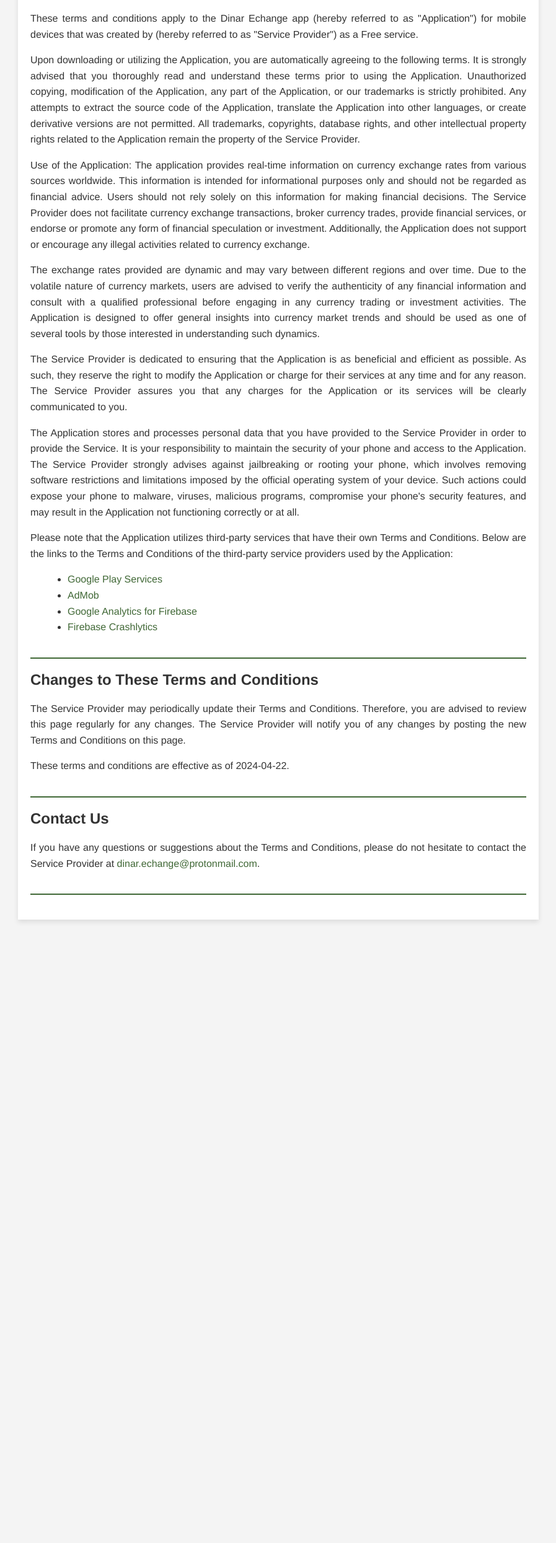
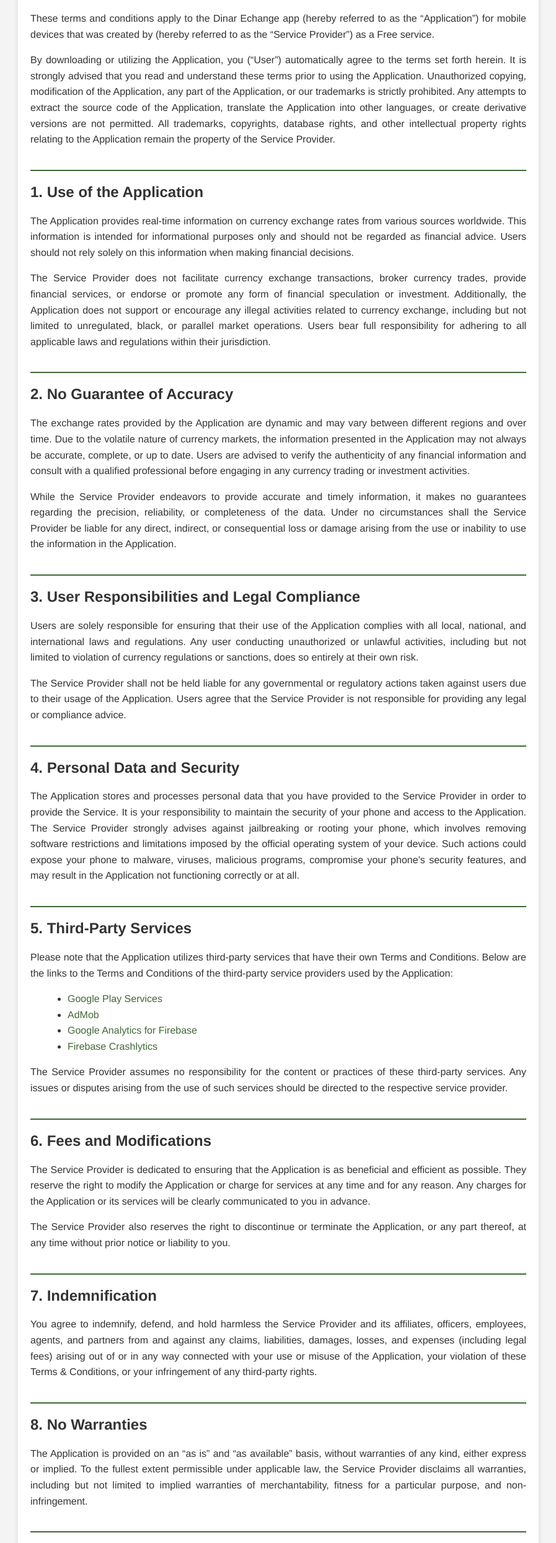
Before and after one commit to lyestarzalt/dinar_eachange-legal-docs, a plain HTML site: page public/terms_and_conditions.html in a window 1280 px wide. Shown: the part 133-2623 px from the top of the page at 62% size, without its empty margins (191-1088 px from the left). Before the commit the page ends 1637 px from the top, so only its background shows below. Drawn offline with Linux system fonts and the light colour scheme.

Commit message:
feat: update terms and conditions with new sections and improved formatting

```diff
--- a/public/terms_and_conditions.html
+++ b/public/terms_and_conditions.html
@@ -2,154 +2,286 @@
 <html lang="en">
 
 <head>
-    <meta charset="UTF-8">
-    <meta name="viewport" content="width=device-width, initial-scale=1.0">
+    <meta charset="UTF-8" />
+    <meta name="viewport" content="width=device-width, initial-scale=1.0" />
     <title>Terms & Conditions - Dinar Echange App</title>
     <style>
-          body {
-            font-family: 'Geologica', Helvetica, Arial, sans-serif; /* Fallback to generic fonts */
+        body {
+            font-family: 'Geologica', Helvetica, Arial, sans-serif;
             padding: 0;
             margin: 0;
             background: #f4f4f4;
             color: #333;
         }
+
         .container {
             max-width: 800px;
             margin: 20px auto;
-            background: white;
+            background: #fff;
             padding: 20px;
-            box-shadow: 0 4px 8px rgba(0,0,0,0.1);
+            box-shadow: 0 4px 8px rgba(0, 0, 0, 0.1);
         }
+
         header {
             text-align: center;
             margin-bottom: 20px;
-                        border-bottom: 2px solid #406836; /* Green line as separator */
+            border-bottom: 2px solid #406836;
+            padding-bottom: 30px;
+        }
 
-                    padding-bottom: 30px;
-
-                    }
         header h1 {
             margin: 0;
             font-size: 28px;
-            color: #406836; /* Adjust the color to fit your app's theme */
+            color: #406836;
         }
+
         header h1 span {
             display: block;
             font-size: 22px;
-            color: 406836;
+            color: #406836;
         }
+
         section {
             margin-bottom: 20px;
             text-align: justify;
-        border-bottom: 2px solid #406836; /* Green line as separator */
-        padding-bottom: 20px;
+            border-bottom: 2px solid #406836;
+            /* Green line as separator */
+            padding-bottom: 20px;
         }
-        p, li {
+
+        p,
+        li {
             line-height: 1.6;
             font-size: 16px;
         }
+
         ul {
             margin-left: 20px;
         }
+
         a {
             color: #406836;
             text-decoration: none;
         }
 
+        h2 {
+            margin-top: 0;
+        }
     </style>
 </head>
 
 <body>
     <div class="container">
-      <header>
+        <header>
             <h1>Dinar Echange <span>Terms & Conditions</span></h1>
         </header>
 
+        <!-- INTRODUCTION / APP OVERVIEW -->
         <section>
-            <p>These terms and conditions apply to the Dinar Echange app (hereby referred to as "Application") for
-                mobile devices
-                that was created by (hereby referred to as "Service Provider") as a Free service.</p>
-            <p>Upon downloading or utilizing the Application, you are automatically agreeing to the following terms. It
-                is strongly
-                advised that you thoroughly read and understand these terms prior to using the Application. Unauthorized
-                copying,
-                modification of the Application, any part of the Application, or our trademarks is strictly prohibited.
-                Any attempts to
-                extract the source code of the Application, translate the Application into other languages, or create
-                derivative
-                versions are not permitted. All trademarks, copyrights, database rights, and other intellectual property
-                rights related
-                to the Application remain the property of the Service Provider.</p>
-            <p>Use of the Application: The application provides real-time information on currency exchange rates from
-                various sources
+            <p>
+                These terms and conditions apply to the Dinar Echange app (hereby referred to as the “Application”) for
+                mobile devices that was created by (hereby referred to as the “Service Provider”) as a Free service.
+            </p>
+            <p>
+                By downloading or utilizing the Application, you (“User”) automatically agree to the terms set forth
+                herein. It is strongly advised that you read and understand these terms prior to using the Application.
+                Unauthorized copying, modification of the Application, any part of the Application, or our trademarks is
+                strictly prohibited. Any attempts to extract the source code of the Application, translate the
+                Application into other languages, or create derivative versions are not permitted. All trademarks,
+                copyrights, database rights, and other intellectual property rights relating to the Application remain
+                the property of the Service Provider.
+            </p>
+        </section>
+
+        <!-- APPLICATION USAGE / PURPOSE -->
+        <section>
+            <h2>1. Use of the Application</h2>
+            <p>
+                The Application provides real-time information on currency exchange rates from various sources
                 worldwide. This information is intended for informational purposes only and should not be regarded as
-                financial advice.
-                Users should not rely solely on this information for making financial decisions. The Service Provider
-                does not
-                facilitate currency exchange transactions, broker currency trades, provide financial services, or
-                endorse or promote any
-                form of financial speculation or investment. Additionally, the Application does not support or encourage
-                any illegal
-                activities related to currency exchange.</p>
-            <p>The exchange rates provided are dynamic and may vary between different regions and over time. Due to the
-                volatile nature
-                of currency markets, users are advised to verify the authenticity of any financial information and
-                consult with a
-                qualified professional before engaging in any currency trading or investment activities. The Application
-                is designed to
-                offer general insights into currency market trends and should be used as one of several tools by those
-                interested in
-                understanding such dynamics.</p>
-            <p>The Service Provider is dedicated to ensuring that the Application is as beneficial and efficient as
-                possible. As such,
-                they reserve the right to modify the Application or charge for their services at any time and for any
-                reason. The
-                Service Provider assures you that any charges for the Application or its services will be clearly
-                communicated to you.</p>
-            <p>The Application stores and processes personal data that you have provided to the Service Provider in
-                order to provide
-                the Service. It is your responsibility to maintain the security of your phone and access to the
-                Application. The Service
-                Provider strongly advises against jailbreaking or rooting your phone, which involves removing software
-                restrictions and
-                limitations imposed by the official operating system of your device. Such actions could expose your
-                phone to malware,
-                viruses, malicious programs, compromise your phone's security features, and may result in the
-                Application not
-                functioning correctly or at all.</p>
-            <p>Please note that the Application utilizes third-party services that have their own Terms and Conditions.
-                Below are the
-                links to the Terms and Conditions of the third-party service providers used by the Application:</p>
+                financial advice. Users should not rely solely on this information when making financial decisions.
+            </p>
+            <p>
+                The Service Provider does not facilitate currency exchange transactions, broker currency trades, provide
+                financial services, or endorse or promote any form of financial speculation or investment. Additionally,
+                the Application does not support or encourage any illegal activities related to currency exchange,
+                including but not limited to unregulated, black, or parallel market operations. Users bear full
+                responsibility for adhering to all applicable laws and regulations within their jurisdiction.
+            </p>
+        </section>
+
+        <!-- NO GUARANTEE OF ACCURACY / VERIFICATION -->
+        <section>
+            <h2>2. No Guarantee of Accuracy</h2>
+            <p>
+                The exchange rates provided by the Application are dynamic and may vary between different regions and
+                over time. Due to the volatile nature of currency markets, the information presented in the Application
+                may not always be accurate, complete, or up to date. Users are advised to verify the authenticity of any
+                financial information and consult with a qualified professional before engaging in any currency trading
+                or investment activities.
+            </p>
+            <p>
+                While the Service Provider endeavors to provide accurate and timely information, it makes no guarantees
+                regarding the precision, reliability, or completeness of the data. Under no circumstances shall the
+                Service Provider be liable for any direct, indirect, or consequential loss or damage arising from the
+                use or inability to use the information in the Application.
+            </p>
+        </section>
+
+        <!-- USER RESPONSIBILITIES -->
+        <section>
+            <h2>3. User Responsibilities and Legal Compliance</h2>
+            <p>
+                Users are solely responsible for ensuring that their use of the Application complies with all local,
+                national, and international laws and regulations. Any user conducting unauthorized or unlawful
+                activities, including but not limited to violation of currency regulations or sanctions, does so
+                entirely at their own risk.
+            </p>
+            <p>
+                The Service Provider shall not be held liable for any governmental or regulatory actions taken against
+                users due to their usage of the Application. Users agree that the Service Provider is not responsible
+                for providing any legal or compliance advice.
+            </p>
+        </section>
+
+        <!-- PERSONAL DATA & SECURITY -->
+        <section>
+            <h2>4. Personal Data and Security</h2>
+            <p>
+                The Application stores and processes personal data that you have provided to the Service Provider in
+                order to provide the Service. It is your responsibility to maintain the security of your phone and
+                access to the Application. The Service Provider strongly advises against jailbreaking or rooting your
+                phone, which involves removing software restrictions and limitations imposed by the official operating
+                system of your device. Such actions could expose your phone to malware, viruses, malicious programs,
+                compromise your phone’s security features, and may result in the Application not functioning correctly
+                or at all.
+            </p>
+        </section>
+
+        <!-- THIRD-PARTY SERVICES -->
+        <section>
+            <h2>5. Third-Party Services</h2>
+            <p>
+                Please note that the Application utilizes third-party services that have their own Terms and Conditions.
+                Below are the links to the Terms and Conditions of the third-party service providers used by the
+                Application:
+            </p>
             <ul>
-                <li><a href="https://www.google.com/policies/privacy/" target="_blank" rel="noopener noreferrer">Google
-                        Play Services</a></li>
-                <li><a href="https://support.google.com/admob/answer/6128543?hl=en" target="_blank"
-                        rel="noopener noreferrer">AdMob</a></li>
-                <li><a href="https://firebase.google.com/support/privacy" target="_blank"
-                        rel="noopener noreferrer">Google
-                        Analytics for Firebase</a></li>
-                <li><a href="https://firebase.google.com/support/privacy/" target="_blank"
-                        rel="noopener noreferrer">Firebase
-                        Crashlytics</a></li>
+                <li>
+                    <a href="https://www.google.com/policies/privacy/" target="_blank" rel="noopener noreferrer">
+                        Google Play Services
+                    </a>
+                </li>
+                <li>
+                    <a href="https://support.google.com/admob/answer/6128543?hl=en" target="_blank"
+                        rel="noopener noreferrer">
+                        AdMob
+                    </a>
+                </li>
+                <li>
+                    <a href="https://firebase.google.com/support/privacy" target="_blank" rel="noopener noreferrer">
+                        Google Analytics for Firebase
+                    </a>
+                </li>
+                <li>
+                    <a href="https://firebase.google.com/support/privacy/" target="_blank" rel="noopener noreferrer">
+                        Firebase Crashlytics
+                    </a>
+                </li>
+            </ul>
+            <p>
+                The Service Provider assumes no responsibility for the content or practices of these third-party
+                services. Any issues or disputes arising from the use of such services should be directed to the
+                respective service provider.
+            </p>
+        </section>
+
+        <!-- FEES & MODIFICATIONS -->
+        <section>
+            <h2>6. Fees and Modifications</h2>
+            <p>
+                The Service Provider is dedicated to ensuring that the Application is as beneficial and efficient as
+                possible. They reserve the right to modify the Application or charge for services at any time and for
+                any reason. Any charges for the Application or its services will be clearly communicated to you in
+                advance.
+            </p>
+            <p>
+                The Service Provider also reserves the right to discontinue or terminate the Application, or any part
+                thereof, at any time without prior notice or liability to you.
+            </p>
+        </section>
+
+        <!-- INDEMNIFICATION CLAUSE -->
+        <section>
+            <h2>7. Indemnification</h2>
+            <p>
+                You agree to indemnify, defend, and hold harmless the Service Provider and its affiliates, officers,
+                employees, agents, and partners from and against any claims, liabilities, damages, losses, and expenses
+                (including legal fees) arising out of or in any way connected with your use or misuse of the
+                Application, your violation of these Terms & Conditions, or your infringement of any third-party rights.
+            </p>
+        </section>
+
+        <!-- NO WARRANTIES -->
+        <section>
+            <h2>8. No Warranties</h2>
+            <p>
+                The Application is provided on an “as is” and “as available” basis, without warranties of any kind,
+                either express or implied. To the fullest extent permissible under applicable law, the Service Provider
+                disclaims all warranties, including but not limited to implied warranties of merchantability, fitness
+                for a particular purpose, and non-infringement.
+            </p>
+        </section>
+
+        <!-- LIMITATION OF LIABILITY -->
+        <section>
+            <h2>9. Limitation of Liability</h2>
+            <p>
+                In no event shall the Service Provider’s total liability to you for any and all claims arising out of or
+                in connection with the use of the Application exceed the amount you have paid (if any) for accessing the
+                Application. The Service Provider shall not be liable for any indirect, incidental, consequential, or
+                exemplary damages, including but not limited to damages for loss of profits, goodwill, use, data, or
+                other intangible losses, resulting from or arising out of:
+            </p>
+            <ul>
+                <li>Your access to or use of or inability to access or use the Application.</li>
+                <li>Any unauthorized access to or alteration of your data.</li>
+                <li>Any statements or conduct of any third party related to the Application.</li>
+                <li>Any other matter relating to the Application.</li>
             </ul>
         </section>
 
+        <!-- GOVERNING LAW & DISPUTE RESOLUTION -->
         <section>
-            <h2>Changes to These Terms and Conditions</h2>
-            <p>The Service Provider may periodically update their Terms and Conditions. Therefore, you are advised to
-                review this page
-                regularly for any changes. The Service Provider will notify you of any changes by posting the new Terms
-                and Conditions
-                on this page.</p>
+            <h2>10. Governing Law & Dispute Resolution</h2>
+            <p>
+                These Terms & Conditions shall be governed by and construed in accordance with the laws of the country or jurisdiction
+                in which the Service Provider is established or primarily operates. Any disputes arising from or related to these Terms
+                & Conditions or the use of the Application shall be submitted to the exclusive jurisdiction of the competent courts in
+                that location.
+            </p>
+        </section>
+
+        <!-- CHANGES TO TERMS & CONDITIONS -->
+        <section>
+            <h2>11. Changes to These Terms & Conditions</h2>
+            <p>
+                The Service Provider may periodically update these Terms & Conditions. Therefore, you are advised to
+                review this page regularly for any changes. The Service Provider will notify you of any changes by
+                posting the new Terms & Conditions on this page. By continuing to access or use the Application after
+                any revisions become effective, you agree to be bound by the revised Terms & Conditions.
+            </p>
             <p>These terms and conditions are effective as of 2024-04-22.</p>
         </section>
 
+        <!-- CONTACT INFORMATION -->
         <section>
-            <h2>Contact Us</h2>
-        <p>If you have any questions or suggestions about the Terms and Conditions, please do not hesitate to
-            contact the Service
-            Provider at <a href="mailto:dinar.echange@protonmail.com">dinar.echange@protonmail.com</a>.</p>
-
+            <h2>12. Contact Us</h2>
+            <p>
+                If you have any questions or suggestions about these Terms & Conditions, please do not hesitate to
+                contact the Service Provider at
+                <a href="mailto:dinar.echange@protonmail.com">dinar.echange@protonmail.com</a>.
+            </p>
         </section>
     </div>
 </body>
```
